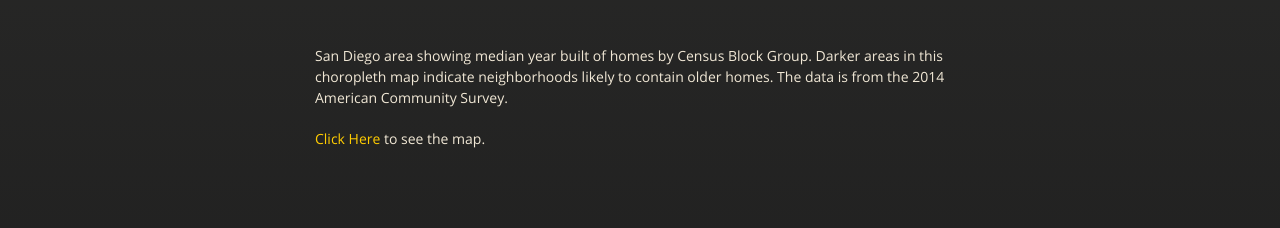
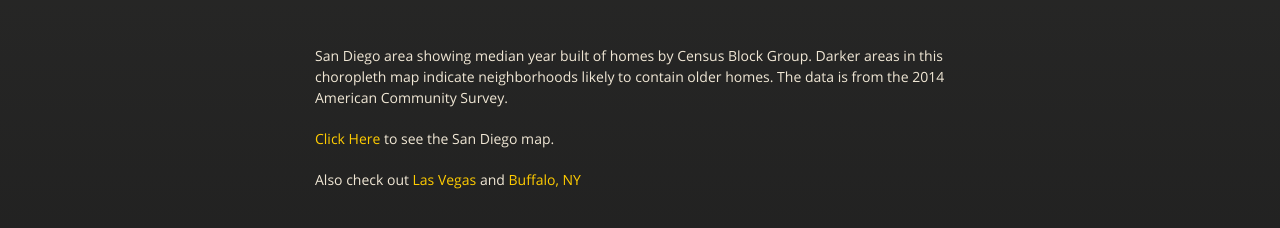
Before and after one commit to rtbigdata/homesyearbuilt, a plain HTML site: page index.html in a window 1280 px wide. Shown: the part 226-454 px from the top of the page. Drawn offline with nearby package versions, Linux system fonts and the light colour scheme.

Commit message:
add links to additional city maps

```diff
--- a/index.html
+++ b/index.html
@@ -40,7 +40,9 @@
 
         <p>San Diego area showing median year built of homes by Census Block Group. Darker areas in this choropleth map indicate neighborhoods likely to contain older homes.  The data is from the 2014 American Community Survey.</p>
 
-<p><a href="SanDiego.html">Click Here</a> to see the map.</p>
+<p><a href="SanDiego.html">Click Here</a> to see the San Diego map.</p>
+
+<p>Also check out <a href="LasVegas.html">Las Vegas</a> and <a href="Buffalo.html">Buffalo, NY</a></p>
       </section>
 
     </div>
```
